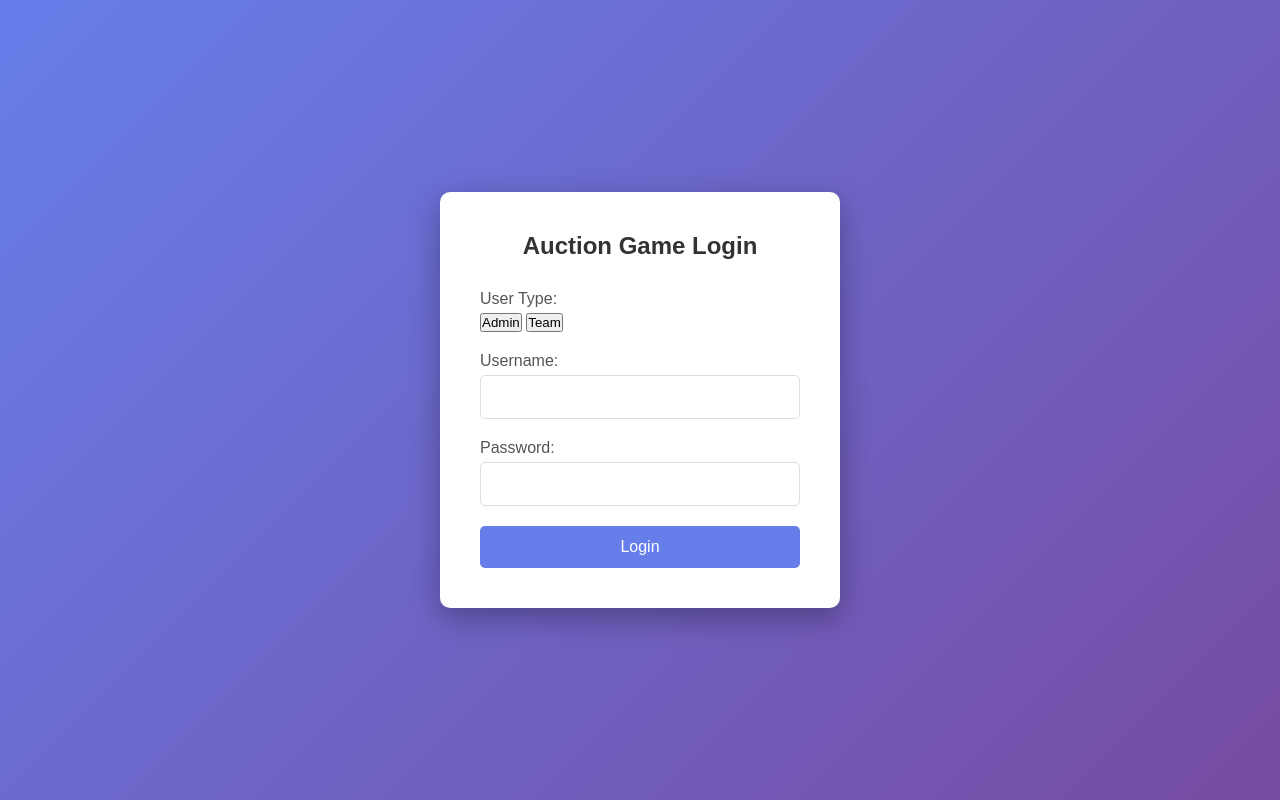
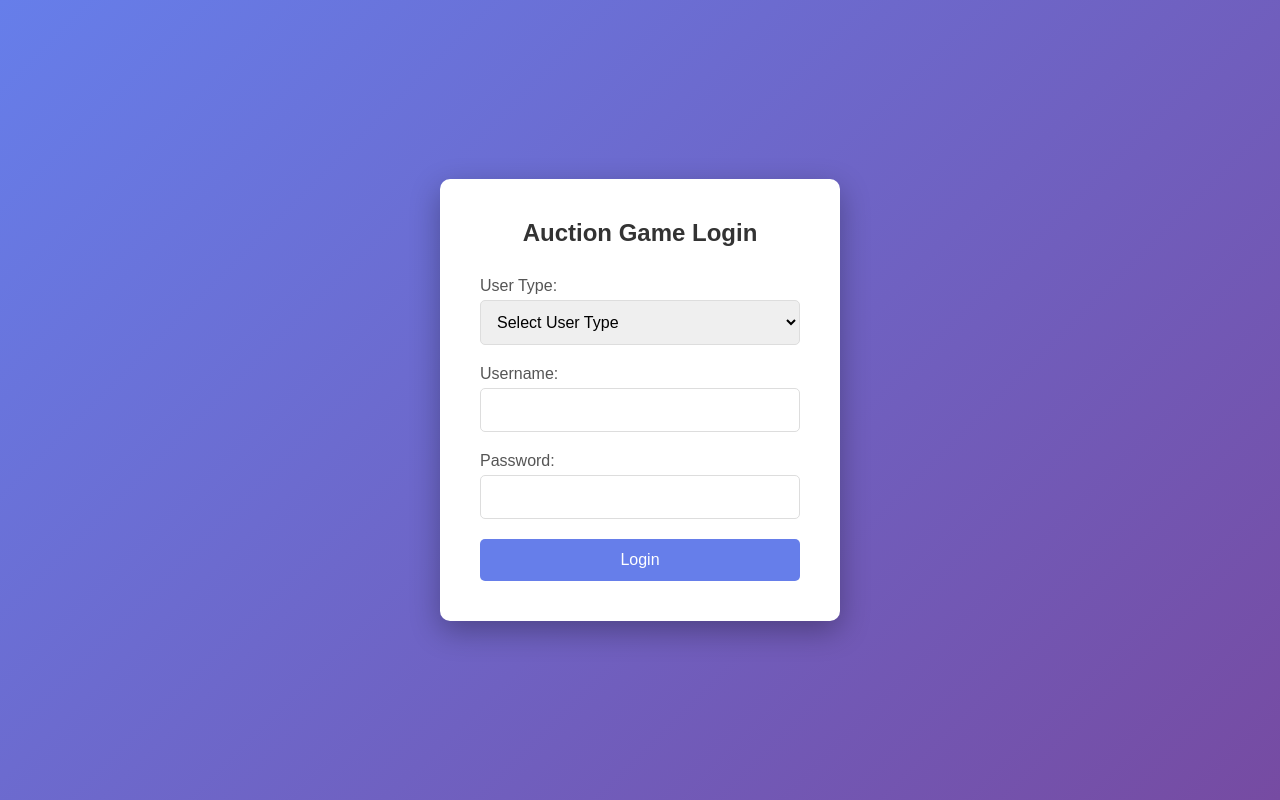
Before and after one commit to ishika564/auction_jisl_game, a plain HTML site: page index.html in a window 1280 px wide. Drawn offline with Linux system fonts and the light colour scheme.

Commit message:
Update index.html

```diff
--- a/index.html
+++ b/index.html
@@ -408,14 +408,12 @@
             <form id="loginForm">
                 <div class="form-group">
                     <label>User Type:</label>
-                    <!-- <select id="userType" required>
+                    <select id="userType" required>
                         <option value="">Select User Type</option>
                         <option value="admin">Admin</option>
                         <option value="team">Team</option>
 
-                    </select> -->
-                    <button value="admin">Admin</button>
-                    <button value="team">Team</button>
+                    </select>
                 </div>
                 <div class="form-group">
                     <label>Username:</label>
```
